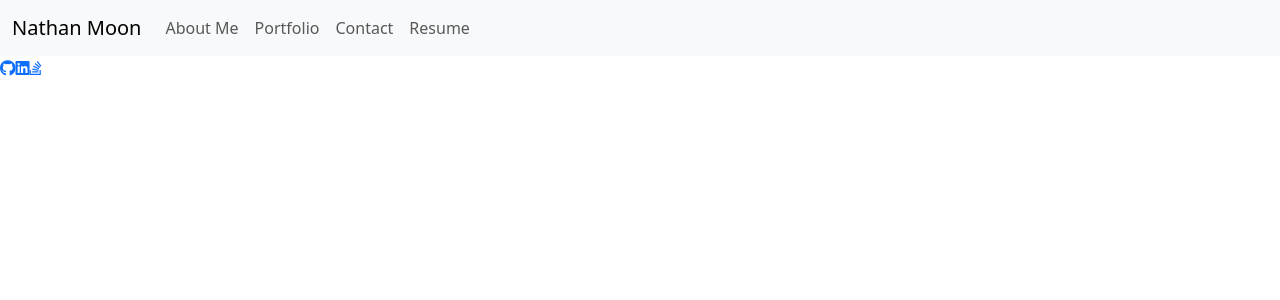
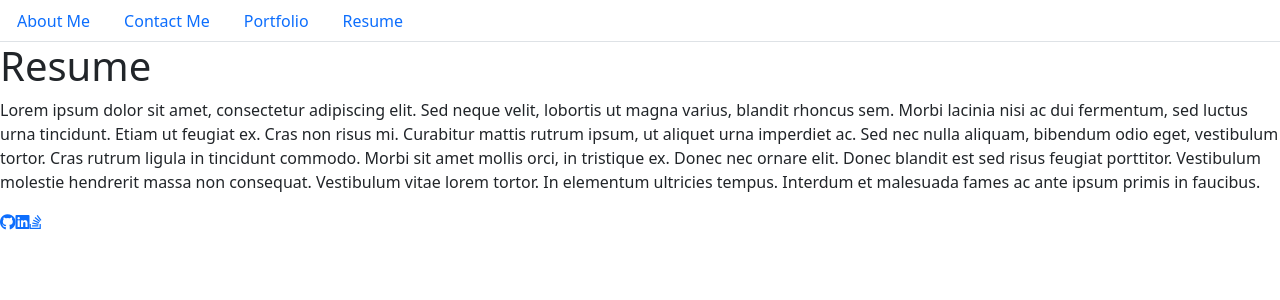
Before and after one commit to Cyanasaurusrex/Nathan_Moon_Portfolio, a React (Create React App) app: page / in a window 1280 px wide. Shown: the top 300 px of the page. Built offline with nearby package versions, Linux system fonts and the light colour scheme.

Commit message:
Added navbar navigation and highlighting

```diff
--- a/src/components/Header.js
+++ /dev/null
@@ -1,34 +0,0 @@
-import React from 'react';
-
-
-export default function PortfolioContainer() {
-
-
-
-  return (
-    <nav class="navbar navbar-expand-lg bg-body-tertiary">
-      <div class="container-fluid">
-        <a class="navbar-brand" href="/">Nathan Moon</a>
-        <button class="navbar-toggler" type="button" data-bs-toggle="collapse" data-bs-target="#navbarNav" aria-controls="navbarNav" aria-expanded="false" aria-label="Toggle navigation">
-          <span class="navbar-toggler-icon"></span>
-        </button>
-        <div class="collapse navbar-collapse" id="navbarNav">
-          <ul class="navbar-nav">
-            <li class="nav-item">
-              <a class="nav-link" href="/">About Me</a>
-            </li>
-            <li class="nav-item">
-              <a class="nav-link" href="/">Portfolio</a>
-            </li>
-            <li class="nav-item">
-              <a class="nav-link" href="/">Contact</a>
-            </li>
-            <li class="nav-item">
-              <a class="nav-link" href="/">Resume</a>
-            </li>
-          </ul>
-        </div>
-      </div>
-    </nav>
-  );
-}
--- /dev/null
+++ b/src/components/NavTabs.js
@@ -0,0 +1,48 @@
+import React from 'react';
+
+// TODO: Add a comment explaining how we are able to extract the key value pairs from props
+
+function NavTabs({ currentPage, handlePageChange }) {
+  return (
+    <ul className="nav nav-tabs">
+      <li className="nav-item">
+        <a
+          href="#AboutMe"
+          onClick={() => handlePageChange('AboutMe')}
+          className={currentPage === 'AboutMe' ? 'nav-link active' : 'nav-link'}
+        >
+          About Me
+        </a>
+      </li>
+      <li className="nav-item">
+        <a
+          href="#ContactMe"
+          onClick={() => handlePageChange('ContactMe')}
+          className={currentPage === 'ContactMe' ? 'nav-link active' : 'nav-link'}
+        >
+          Contact Me
+        </a>
+      </li>
+      <li className="nav-item">
+        <a
+          href="#Portfolio"
+          onClick={() => handlePageChange('Portfolio')}
+          className={currentPage === 'Portfolio' ? 'nav-link active' : 'nav-link'}
+        >
+          Portfolio
+        </a>
+      </li>
+      <li className="nav-item">
+        <a
+          href="#Resume"
+          onClick={() => handlePageChange('Resume')}
+          className={currentPage === 'Resume' ? 'nav-link active' : 'nav-link'}
+        >
+          Resume
+        </a>
+      </li>
+    </ul>
+  );
+}
+
+export default NavTabs;
--- a/src/components/PortfolioContainer.js
+++ b/src/components/PortfolioContainer.js
@@ -1,13 +1,36 @@
-import React from "react";
-import Header from './Header'
+import React, { useState } from 'react';
+import NavTabs from './NavTabs';
+import AboutMe from './pages/AboutMe';
+import ContactMe from './pages/ContactMe';
+import Portfolio from './pages/Portfolio';
+import Resume from './pages/Resume';
 import Footer from './Footer'
 
+
+
 export default function PortfolioContainer() {
-    return(
+  const [currentPage, setCurrentPage] = useState('Home');
+
+  const renderPage = () => {
+    if (currentPage === 'AboutMe') {
+      return <AboutMe />;
+    }
+    if (currentPage === 'ContactMe') {
+      return <ContactMe />;
+    }
+    if (currentPage === 'Portfolio') {
+      return <Portfolio />;
+    }
+    return <Resume />;
+  };
+
+  const handlePageChange = (page) => setCurrentPage(page);
+
+  return (
     <div>
-        <Header />
-        <Footer />
+      <NavTabs currentPage={currentPage} handlePageChange={handlePageChange} />
+      {renderPage()}
+      <Footer />
     </div>
-    )
-
+  );
 }
--- /dev/null
+++ b/src/components/pages/AboutMe.js
@@ -0,0 +1,17 @@
+import React from 'react';
+
+export default function AboutMe() {
+  return (
+    <div>
+      <h1>About Page</h1>
+      <p>
+        Nunc pharetra finibus est at efficitur. Praesent sed congue diam.
+        Integer gravida dui mauris, ut interdum nunc egestas sed. Aenean sed
+        mollis diam. Nunc aliquet risus ac finibus porta. Nam quis arcu non
+        lectus tincidunt fermentum. Suspendisse aliquet orci porta quam semper
+        imperdiet. Praesent euismod mi justo, faucibus scelerisque risus cursus
+        in. Sed rhoncus mollis diam, sit amet facilisis lectus blandit at.
+      </p>
+    </div>
+  );
+}
--- /dev/null
+++ b/src/components/pages/ContactMe.js
@@ -0,0 +1,22 @@
+import React from 'react';
+
+export default function ContactMe() {
+  return (
+    <div>
+      <h1>Contact Me</h1>
+      <p>
+        Integer cursus bibendum sem non pretium. Vestibulum in aliquet sem, quis
+        molestie urna. Aliquam semper ultrices varius. Aliquam faucibus sit amet
+        magna a ultrices. Aenean pellentesque placerat lacus imperdiet
+        efficitur. In felis nisl, luctus non ante euismod, tincidunt bibendum
+        mi. In a molestie nisl, eu sodales diam. Nam tincidunt lacus quis magna
+        posuere, eget tristique dui dapibus. Maecenas fermentum elementum
+        faucibus. Quisque nec metus vestibulum, egestas massa eu, sollicitudin
+        ipsum. Nulla facilisi. Sed ut erat ligula. Nam tincidunt nunc in nibh
+        dictum ullamcorper. Class aptent taciti sociosqu ad litora torquent per
+        conubia nostra, per inceptos himenaeos. Etiam ornare rutrum felis at
+        rhoncus. Etiam vel condimentum magna, quis tempor nulla.
+      </p>
+    </div>
+  );
+}
--- /dev/null
+++ b/src/components/pages/Portfolio.js
@@ -0,0 +1,24 @@
+import React from 'react';
+
+export default function Portfolio() {
+  return (
+    <div>
+      <h1>Portfolio</h1>
+      <p>
+        Donec a volutpat quam. Curabitur nec varius justo, sed rutrum ligula.
+        Curabitur pellentesque turpis sit amet eros iaculis, a mollis arcu
+        dictum. Ut vel ante eget massa ornare placerat. Etiam nisl orci, finibus
+        sodales volutpat et, hendrerit ut dolor. Suspendisse porta dictum nunc,
+        sed pretium risus rutrum eget. Nam consequat, ligula in faucibus
+        vestibulum, nisi justo laoreet risus, luctus luctus mi lacus sit amet
+        libero. Class aptent taciti sociosqu ad litora torquent per conubia
+        nostra, per inceptos himenaeos. Mauris pretium condimentum tellus eget
+        lobortis. Interdum et malesuada fames ac ante ipsum primis in faucibus.
+        Donec placerat accumsan mi, ut congue neque placerat eu. Donec nec ipsum
+        in velit pellentesque vehicula sit amet at augue. Maecenas aliquam
+        bibendum congue. Pellentesque semper, lectus non ullamcorper iaculis,
+        est ligula suscipit velit, sed bibendum turpis dui in sapien.
+      </p>
+    </div>
+  );
+}
--- /dev/null
+++ b/src/components/pages/Resume.js
@@ -0,0 +1,21 @@
+import React from 'react';
+
+export default function Resume() {
+  return (
+    <div>
+      <h1>Resume</h1>
+      <p>
+        Lorem ipsum dolor sit amet, consectetur adipiscing elit. Sed neque
+        velit, lobortis ut magna varius, blandit rhoncus sem. Morbi lacinia nisi
+        ac dui fermentum, sed luctus urna tincidunt. Etiam ut feugiat ex. Cras
+        non risus mi. Curabitur mattis rutrum ipsum, ut aliquet urna imperdiet
+        ac. Sed nec nulla aliquam, bibendum odio eget, vestibulum tortor. Cras
+        rutrum ligula in tincidunt commodo. Morbi sit amet mollis orci, in
+        tristique ex. Donec nec ornare elit. Donec blandit est sed risus feugiat
+        porttitor. Vestibulum molestie hendrerit massa non consequat. Vestibulum
+        vitae lorem tortor. In elementum ultricies tempus. Interdum et malesuada
+        fames ac ante ipsum primis in faucibus.
+      </p>
+    </div>
+  );
+}
```
Also changed, not shown: src/components/Navigation.js (added).
